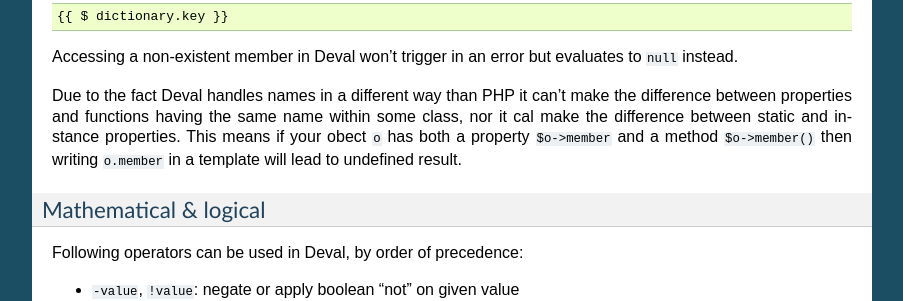
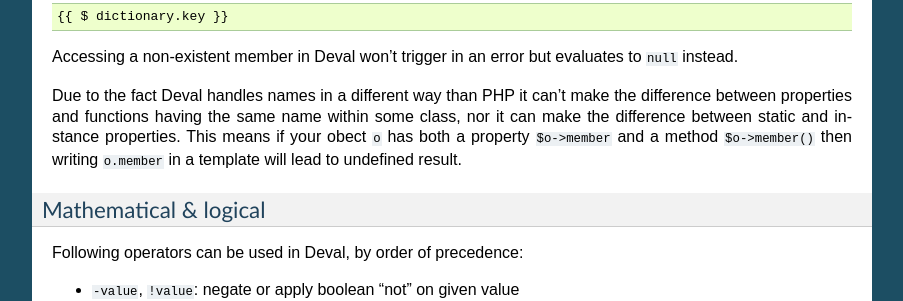
Before and after one commit to r3c/deval, a Sphinx documentation site: the page built from doc/page/03-language.rst, in a window 1280 px wide and 900 px high, scrolled down 4024 px. Shown: the part 173-474 px from the top of the window, without its empty margins (198-1101 px from the left). Built offline with Sphinx 7.4.7, drawn with Linux system fonts in a browser that asks for light colours; cross-references to code outside the pages are shown as plain code.

Commit message:
Fix typos in documentation.

```diff
--- a/doc/page/02-start.rst
+++ b/doc/page/02-start.rst
@@ -76,8 +76,7 @@
 
 .. _builtin:
 
-By default you don't have access to PHP functions from within a template (we'll explain why exactly in :ref:`functional` section), which is why we added a first call to method :php:meth:`Deval\\Renderer::inject` in previous example. It's here to inject a few common functions in our template and make them available before compilation to enable many early optimizations. A full list of functions injected from :php:meth:`Deval\\Builtin::deval` can be found in the
-:ref:`functions` section.
+By default you don't have access to PHP functions from within a template (we'll explain why exactly in :ref:`functional` section), which is why we added a first call to method :php:meth:`Deval\\Renderer::inject` in previous example. It's here to inject a few common functions in our template and make them available before compilation to enable many early optimizations. A full list of functions injected from :php:meth:`Deval\\Builtin::deval` can be found in the :ref:`flavor_deval` section.
 
 
 Write a template
--- a/doc/page/03-language.rst
+++ b/doc/page/03-language.rst
@@ -234,7 +234,7 @@
 
 Accessing a non-existent member in Deval won't trigger in an error but evaluates to ``null`` instead.
 
-Due to the fact Deval handles names in a different way than PHP it can't make the difference between properties and functions having the same name within some class, nor it cal make the difference between static and instance properties. This means if your obect ``o`` has both a property ``$o->member`` and a method ``$o->member()`` then writing ``o.member`` in a template will lead to undefined result.
+Due to the fact Deval handles names in a different way than PHP it can't make the difference between properties and functions having the same name within some class, nor it can make the difference between static and instance properties. This means if your obect ``o`` has both a property ``$o->member`` and a method ``$o->member()`` then writing ``o.member`` in a template will lead to undefined result.
 
 Mathematical & logical
 ----------------------
```
